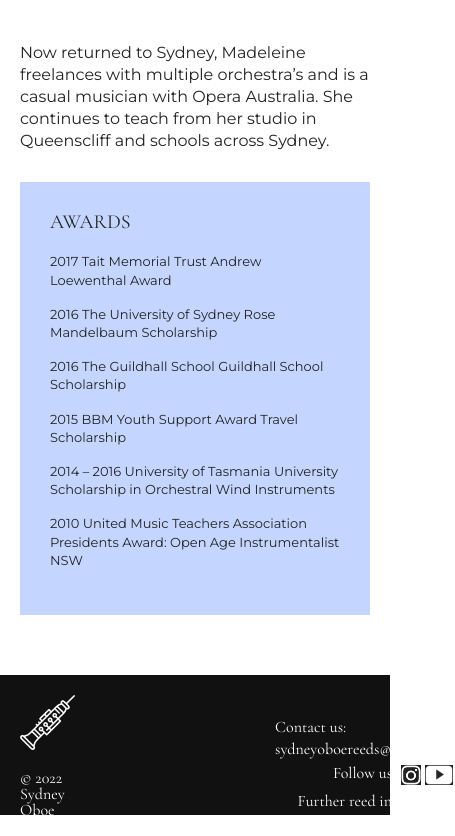
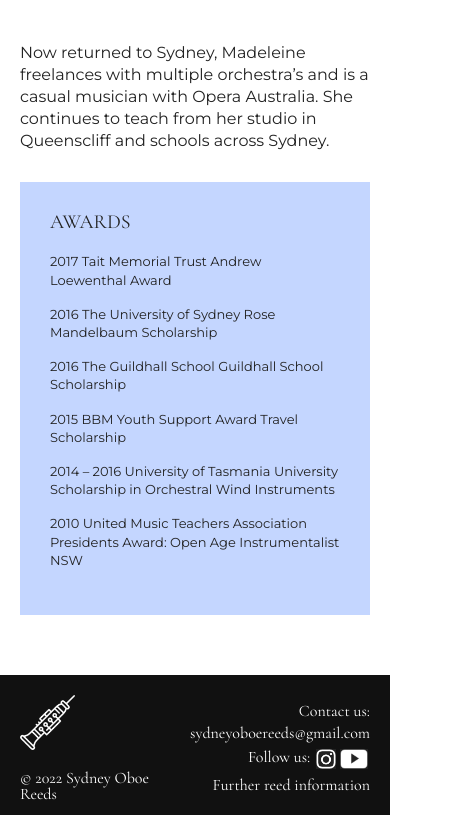
Before and after one commit to floatplane-dev/oboereeds.sydney, a React (Create React App) app: page / in a window 390 px wide. Shown: the part 4930-5766 px from the top of the page, 455 px wide, since content can reach past the window. After the commit the page ends 5745 px from the top, so only its background shows below. Built offline with nearby package versions, Linux system fonts and the light colour scheme; no server answers.

Commit message:
Fix footer issues

```diff
--- a/src/Footer/index.js
+++ b/src/Footer/index.js
@@ -6,7 +6,7 @@ function Footer() {
   console.log({ location });
   return (
     <footer>
-      <div id="footer">
+      <div id="footer" className="gutters">
         <div className="footer1">
           <img src="/img/logo192.png" alt="/img/logo192.png" />
           <h4>© 2022 Sydney Oboe Reeds</h4>
--- a/src/Footer/style.scss
+++ b/src/Footer/style.scss
@@ -7,19 +7,21 @@
   background: #111;
   color: white;
 
-  @media (max-width: 900px) {
-    padding: 0 30px;
-  }
-  @media (max-width: 400px) {
-    padding: 0 20px;
-  }
+  // @media (max-width: 900px) {
+  //   padding: 0 30px;
+  // }
+  // @media (max-width: 400px) {
+  //   padding: 0 20px;
+  // }
 
   h4 {
     margin-top: 20px;
   }
   #footer {
     display: flex;
-    justify-content: space-evenly;
+    justify-content: space-between;
+    padding-bottom: 0;
+
     align-items: center;
     padding-top: 20px;
   }
@@ -28,10 +30,14 @@
     flex-direction: column;
     justify-content: center;
     align-items: center;
-    padding-right: 100px;
+
     img {
       width: 55px;
       filter: invert(1);
+
+      @media (max-width: 600px) {
+        margin-right: auto;
+      }
     }
   }
   #footer2 {
@@ -39,7 +45,10 @@
     flex-direction: column;
     align-items: flex-end;
     font-family: "Cormorant Garamond", "Montserrat", serif;
-    padding-left: 100px;
+
+    @media (max-width: 600px) {
+      text-align: right;
+    }
 
     p {
       font-family: "Cormorant Garamond", "Montserrat", serif;
```
